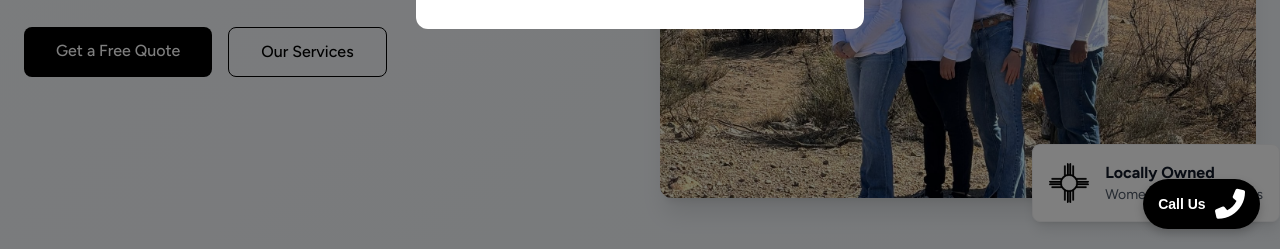
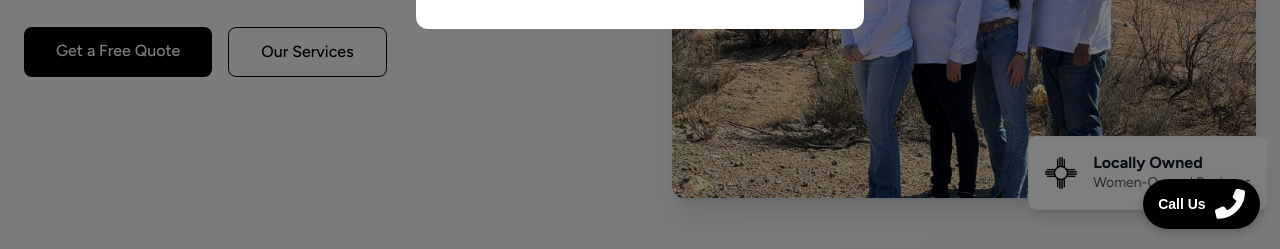
Before and after one commit to nicholasxdavis/chios, a plain HTML site: page index.html in a window 1280 px wide. Shown: the part 551-800 px from the top of the page. Drawn offline with nearby package versions, Linux system fonts and the light colour scheme.

Commit message:
Add files via upload

```diff
--- a/index.html
+++ b/index.html
@@ -356,11 +356,13 @@
 
 <!-- Hero Section -->
 <section class="gradient-bg overflow-hidden">
-    <div class="max-w-7xl mx-auto px-4 sm:px-6 py-16 sm:py-24 md:py-32 flex flex-col sm:flex-row items-center gap-10">
-        <div class="sm:w-1/2 flex flex-col items-center sm:items-start text-center sm:text-left animate__animated animate__fadeIn animate__delay-1s">
+  <div class="max-w-7xl mx-auto px-4 sm:px-6 py-16 sm:py-24 md:py-32 flex flex-col-reverse sm:flex-row items-center gap-6 sm:gap-16">
+
+    <!-- Text Content -->
+    <div class="w-full sm:w-1/2 flex flex-col items-center sm:items-start text-center sm:text-left animate__animated animate__fadeIn animate__delay-1s">
       <h1 class="text-3xl sm:text-4xl md:text-5xl font-bold leading-tight mb-6">
         <span data-i18n="heroTitle">Exceptional Cleaning</span>
-                <span class="text-gray-600" data-i18n="heroSubtitle">in Las Cruces</span>
+        <span class="text-gray-600 block sm:inline" data-i18n="heroSubtitle">in Las Cruces</span>
       </h1>
       <p class="text-lg sm:text-xl text-gray-600 mb-8 max-w-md sm:max-w-lg" data-i18n="heroText">
         Professional cleaning solutions tailored to your residential or commercial needs.
@@ -371,22 +373,28 @@
       </div>
     </div>
 
-        <div class="sm:w-1/2 animate__animated animate__fadeIn">
-            <div class="relative w-full max-w-sm sm:max-w-full mx-auto">
-                <img src="img/group.jpeg" alt="Clean home" class="rounded-xl shadow-xl w-full object-cover object-bottom max-h-[400px] sm:max-h-[500px]">
-                <div class="absolute -bottom-6 -right-6 bg-white p-4 rounded-lg shadow-lg border border-gray-100 hidden sm:block animate__animated animate__fadeInUp animate__delay-1s">
+    <!-- Image + Badge -->
+    <div class="w-full sm:w-1/2 animate__animated animate__fadeIn relative flex justify-center sm:justify-end mt-2 sm:mt-0">
+      <div class="relative w-[90%] sm:w-full max-w-md sm:max-w-full">
+        <img src="img/group.jpeg" alt="Clean home" class="rounded-xl shadow-xl w-full object-cover object-bottom max-h-[280px] sm:max-h-[500px]">
+
+        <!-- Badge -->
+        <div class="absolute -bottom-3 -right-3 bg-white p-2.5 sm:p-4 rounded-lg shadow-lg border border-gray-100 animate__animated animate__fadeInUp animate__delay-1s text-sm sm:text-base">
           <div class="flex items-center">
-                        <img src="img/zia.png" alt="New Mexico Zia Symbol" class="w-8 sm:w-10 h-8 sm:h-10 mr-4">
+            <img src="img/zia.png" alt="New Mexico Zia Symbol" class="w-6 sm:w-8 h-6 sm:h-8 mr-2 sm:mr-4">
             <div>
-                            <p class="font-bold" data-i18n="locallyOwned">Locally Owned</p>
-                            <p class="text-sm text-gray-600" data-i18n="womenOwned">Women-Owned Business</p>
+              <p class="font-bold leading-tight" data-i18n="locallyOwned">Locally Owned</p>
+              <p class="text-xs sm:text-sm text-gray-600 leading-tight" data-i18n="womenOwned">Women-Owned Business</p>
             </div>
           </div>
         </div>
       </div>
     </div>
+
   </div>
 </section>
+
+
 
 
 <!-- Services Section -->
```
Lines whose indentation alone changed are shown as unchanged.
